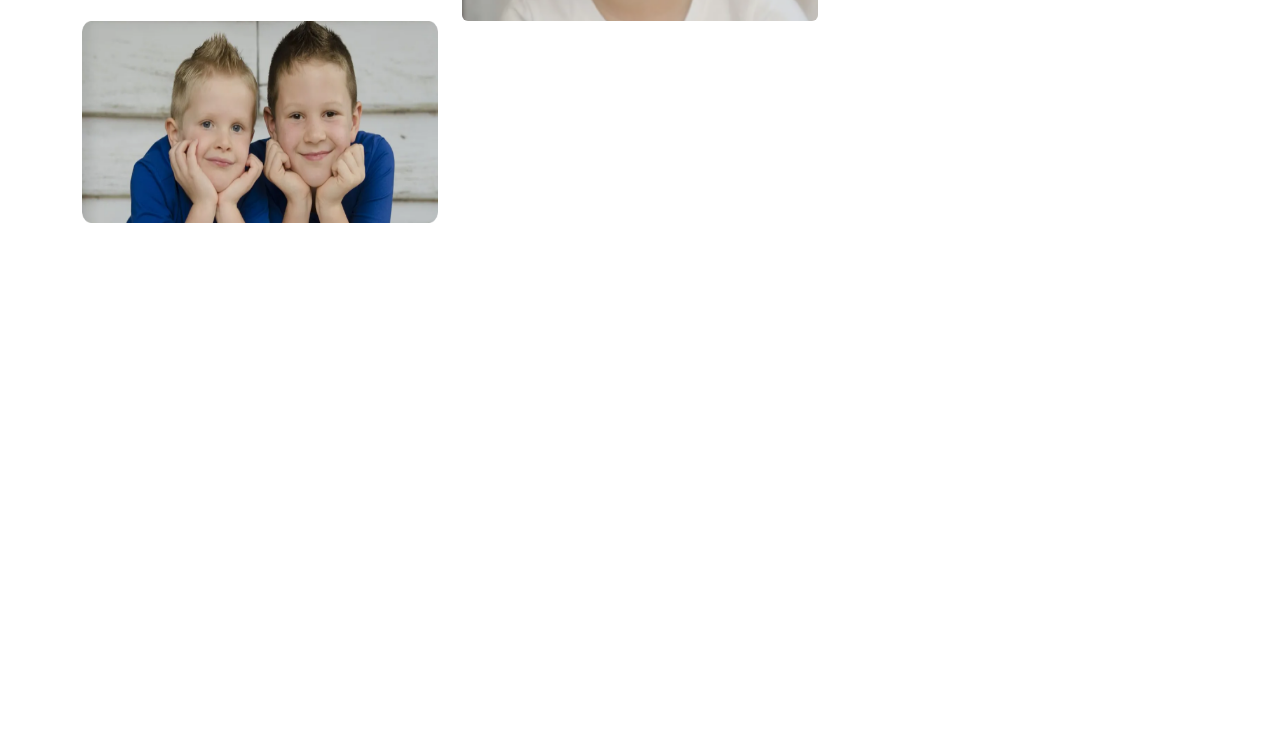
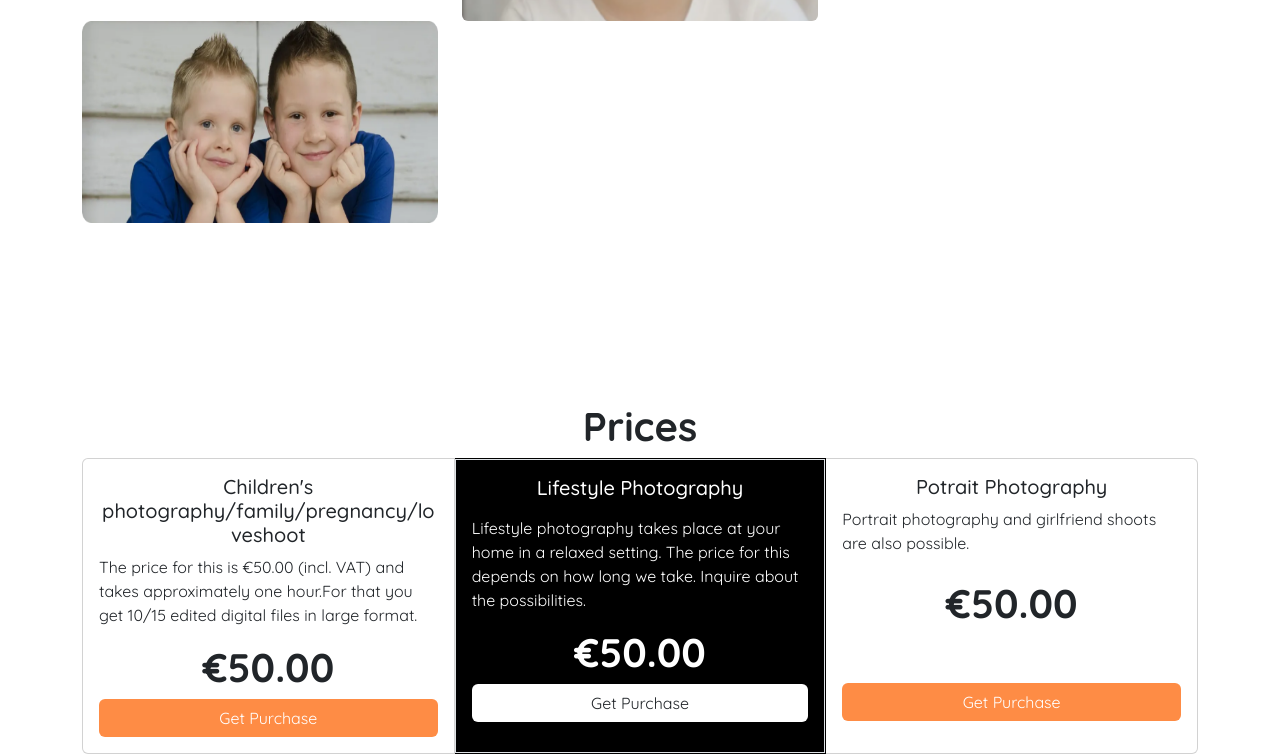
Before and after one commit to Al-Shahriar-Nazim/Hp-assaingment-2, a plain HTML site: page index.html in a window 1280 px wide. Shown: the part 2038-2792 px from the top of the page. Before the commit the page ends 2440 px from the top, so only its background shows below. Drawn offline with nearby package versions, Linux system fonts and the light colour scheme.

Commit message:
added this prices section

```diff
--- a/index.html
+++ b/index.html
@@ -293,8 +293,43 @@
 
           <!-- ------------- -->
         </div>
-        <!-- Gallery -->
       </section>
+
+
+      <!-- prices section -->
+       <section class="container mx-auto">
+<h3 class="fs-1 fw-bold text-center">Prices</h3>
+
+<!-- first card -->
+<div class="card-group">
+  <div class="card ">
+    <div class="card-body">
+      <h5 class="card-title text-center">Children's photography/family/pregnancy/loveshoot</h5>
+      <p class="card-text">The price for this is €50.00 (incl. VAT) and takes approximately one hour.For that you get 10/15 edited digital files in large format.</p>
+<h2 class="fs-1 fw-bold text-center">€50.00</h2>
+<button type="button" class="btn  mx-auto w-100 search-btn ">Get Purchase</button>
+    </div>
+  </div>
+
+  <div class="card bg-black text-white">
+    <div class="card-body border">
+      <h5 class="card-title text-center mb-3">Lifestyle Photography</h5>
+      <p class="card-text mb-3">Lifestyle photography takes place at your home in a relaxed setting. The price for this depends on how long we take. Inquire about the possibilities.</p>
+<h2 class="fs-1 fw-bold text-center mb-2">€50.00</h2>
+<button type="button" class="btn  mx-auto w-100 bg-white ">Get Purchase</button>
+    </div>
+  </div>
+
+  <div class="card">
+    <div class="card-body">
+      <h5 class="card-title text-center mx-2">Potrait Photography</h5>
+      <p class="card-text mb-4">Portrait photography and girlfriend shoots are also possible.</p>
+<h2 class="fs-1 fw-bold text-center">€50.00</h2>
+<button type="button" class="btn  mx-auto w-100 search-btn mt-5">Get Purchase</button>
+    </div>
+  </div>
+</div>
+       </section>
     </main>
     <!-- this footer start -->
     <footer></footer>
```
